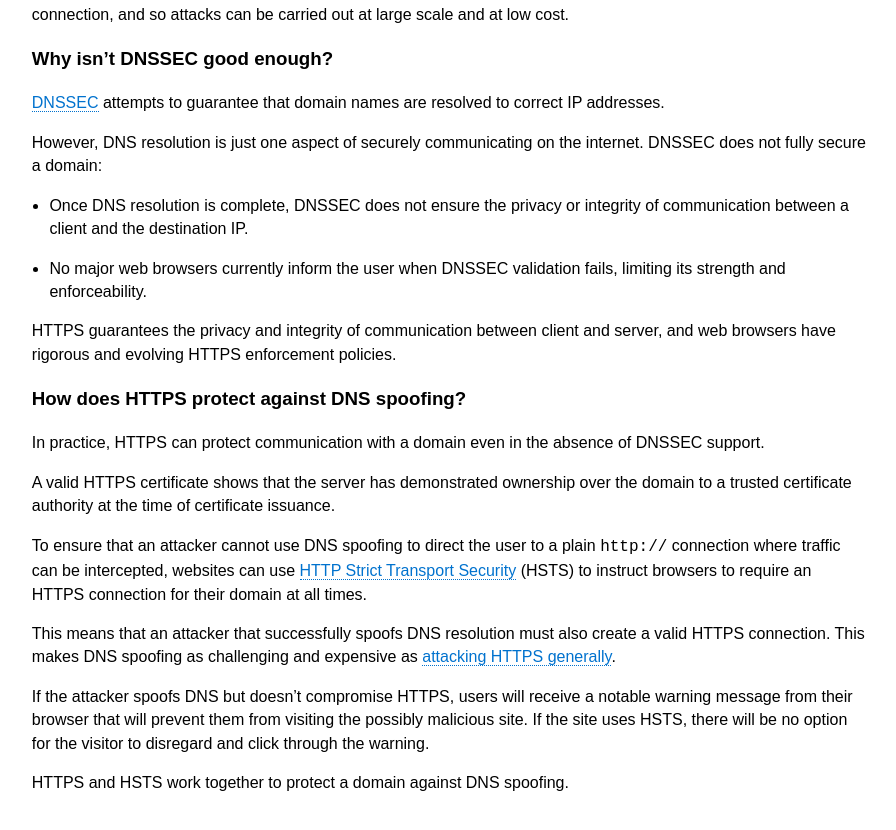
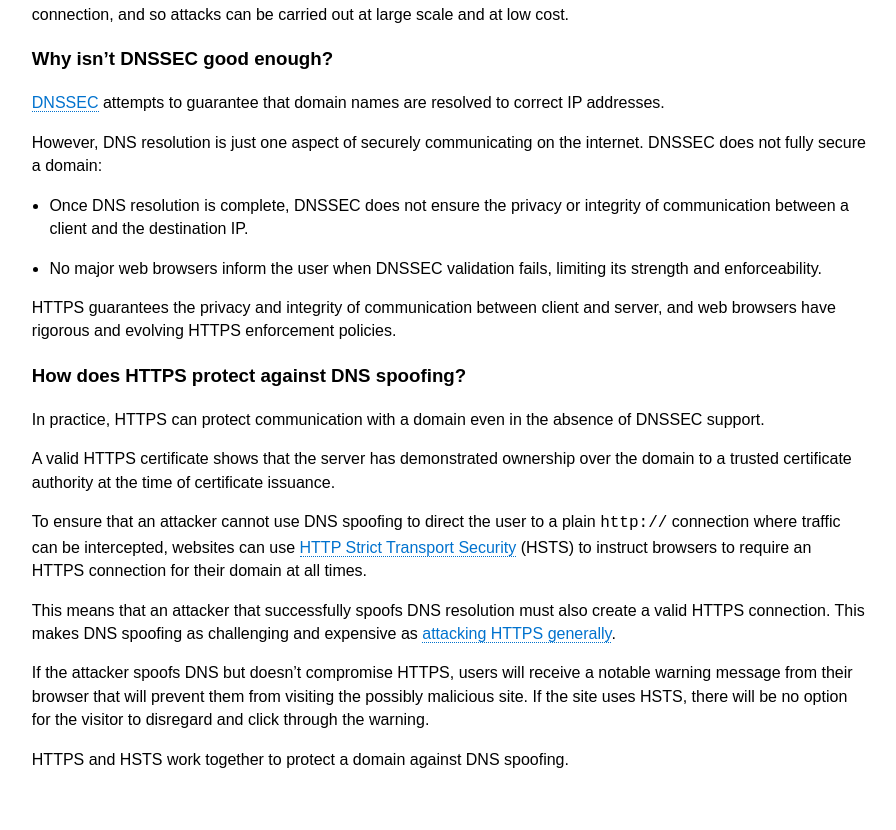
Before and after one commit to GSA/https, a Jekyll site: the page built from pages/faq.md, in a window 1280 px wide and 900 px high, scrolled down 1535 px. Shown: the top 830 px of the window, without its empty margins (353-1249 px from the left). Built offline with Jekyll 4.4.1, drawn with Linux system fonts in a browser that asks for light colours; Markdown is read by kramdown in place of the engine named in the settings.

Commit message:
no active plans in sight

```diff
--- a/pages/faq.md
+++ b/pages/faq.md
@@ -54,7 +54,7 @@ However, DNS resolution is just one aspect of securely communicating on the inte
 
 * Once DNS resolution is complete, DNSSEC does not ensure the privacy or integrity of communication between a client and the destination IP.
 
-* No major web browsers currently inform the user when DNSSEC validation fails, limiting its strength and enforceability.
+* No major web browsers inform the user when DNSSEC validation fails, limiting its strength and enforceability.
 
 HTTPS guarantees the privacy and integrity of communication between client and server, and web browsers have rigorous and evolving HTTPS enforcement policies.
 
```
